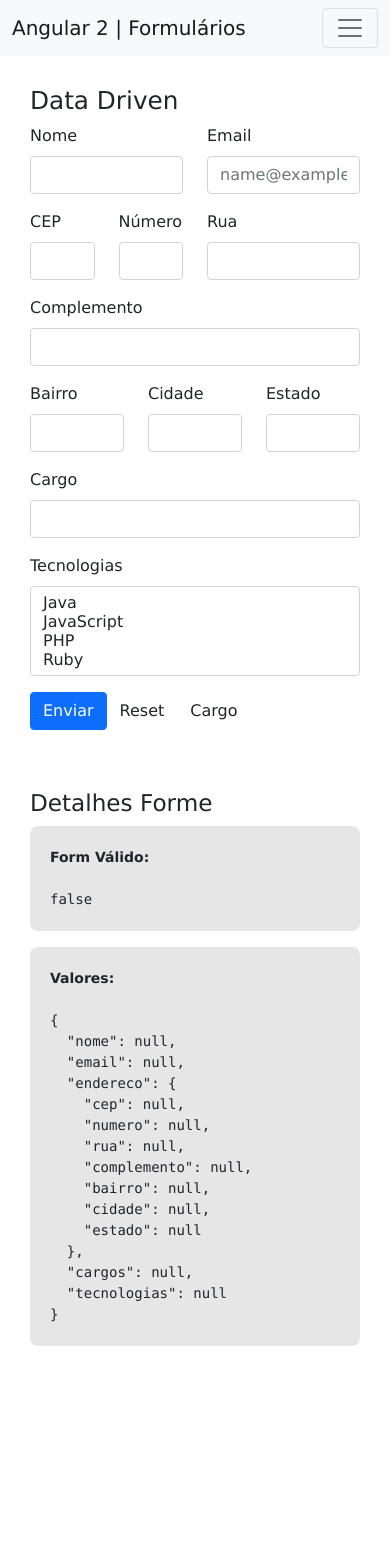
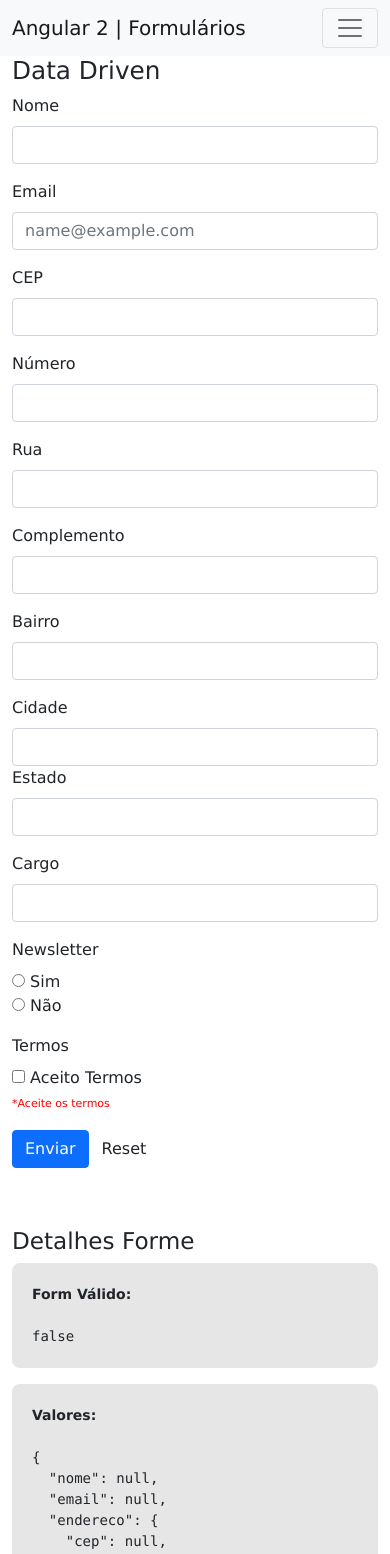
Before and after one commit to ManoCodigo/Formul-rios-Angular-BootStrap, an Angular app: page /data-drive in a window 390 px wide. Shown: the top 1554 px of the page. Before the commit the page ends 1392 px from the top, so only its background shows below. Built offline with nearby package versions, Linux system fonts and the light colour scheme.

Commit message:
Responsividade com Bootstrap

```diff
--- a/src/app/app.component.html
+++ b/src/app/app.component.html
@@ -1,6 +1,6 @@
 <header>
   <nav class="navbar navbar-expand-lg navbar-light bg-light">
-    <div class="container-fluid">
+    <div class="container">
       <a class="navbar-brand">Angular 2 | Formulários </a>
       <button class="navbar-toggler" type="button" data-bs-toggle="collapse" data-bs-target="#navbarNavDropdown" aria-controls="navbarNavDropdown" aria-expanded="false" aria-label="Toggle navigation">
         <span class="navbar-toggler-icon"></span>
--- a/src/app/formularios/data-driven/data-driven.component.html
+++ b/src/app/formularios/data-driven/data-driven.component.html
@@ -1,18 +1,18 @@
-<section class="container-form">
+<section class="container">
   <h2>Data Driven</h2>
 
   <form [formGroup]="formDD" (submit)="onSubmit()">
 
     <div class="row">
       <!-- NOME -->
-      <div class="col mb-3">
+      <div class="col-sm-12 col-md-6 mb-3">
         <label class="form-label">Nome</label>
         <input type="text" class="form-control" formControlName="nome">
         <span *ngIf="validacoes('nome')" class="required">*Nome Obrigatório</span>
       </div>
 
       <!-- EMAIL -->
-      <div class="col mb-3">
+      <div class="col-sm-12 col-md-6 mb-3">
         <label class="form-label">Email</label>
         <input type="email" class="form-control" placeholder="name@example.com" formControlName="email">
         <span *ngIf="validacoes('email')" class="required">*Email Obrigatório</span>
@@ -20,10 +20,9 @@
     </div>
 
     <div formGroupName="endereco" class="endereco">
-
       <div class="row">
         <!-- CEP -->
-        <div class="col mb-3">
+        <div class="col-sm-6 col-md-3 mb-3">
           <label class="form-label">CEP</label>
           <input type="text" class="form-control" formControlName="cep"
           (keyup)="onConsultaCEP()">
@@ -32,14 +31,14 @@
         </div>
 
         <!-- NUMERO -->
-        <div class="col mb-3">
+        <div class="col-sm-6 col-md-3 mb-3">
           <label class="form-label">Número</label>
           <input type="text" class="form-control" formControlName="numero">
           <span *ngIf="validacoes('endereco.numero')" class="required">*Número Obrigatório</span>
         </div>
 
         <!-- RUA -->
-        <div class="col-6 mb-3">
+        <div class="col-sm-12 col-md-6 mb-3">
           <label class="form-label">Rua</label>
           <input type="text" class="form-control" formControlName="rua">
           <span *ngIf="validacoes('endereco.rua')" class="required">*Rua Obrigatório</span>
@@ -47,28 +46,28 @@
       </div>
 
       <!-- COMPLEMENTO -->
-      <div class="col mb-3">
+      <div class="col col-md-12 mb-3">
         <label class="form-label">Complemento</label>
         <input type="text" class="form-control" formControlName="complemento">
       </div>
 
       <div class="row">
         <!-- BAIRRO -->
-        <div class="col mb-3">
+        <div class="col-sm-12 col-md-4 mb-3">
           <label class="form-label">Bairro</label>
           <input type="text" class="form-control" formControlName="bairro">
           <span *ngIf="validacoes('endereco.bairro')" class="required">*Bairro Obrigatório</span>
         </div>
 
         <!-- CIDADE -->
-        <div class="col colmb-3">
+        <div class="col-sm-6 col-md-4 colmb-3">
           <label class="form-label">Cidade</label>
           <input type="text" class="form-control" formControlName="cidade">
           <span *ngIf="validacoes('endereco.cidade')" class="required">*Cidade Obrigatório</span>
         </div>
 
         <!-- ESTADO -->
-        <div class="col mb-3">
+        <div class="col-sm-6 col-md-4 mb-3">
           <label class="form-label">Estado</label>
           <select type="text" class="form-control" formControlName="estado">
             <option *ngFor="let item of estadoBr | async" [value]="item.sigla">
@@ -78,14 +77,13 @@
           <span *ngIf="validacoes('endereco.estado')" class="required">*Estado Obrigatório</span>
         </div>
       </div>
-
     </div>
 
+    <div class="row">
       <!-- CARGO -->
-      <div class="col mb-3">
+      <div class="col-sm-12 col-md-4 mb-3">
         <label class="form-label">Cargo</label>
-        <select type="text" class="form-control" formControlName="cargos"
-        [compareWith]="compararCargos">
+        <select type="text" class="form-control" formControlName="cargos">
           <option *ngFor="let item of cargos" [ngValue]="item">
             {{ item.desc }}
           </option>
@@ -93,23 +91,34 @@
         <span *ngIf="validacoes('cargo')" class="required">*Cargo Obrigatório</span>
       </div>
 
-      <!-- TECNOLOGIAS -->
-      <div class="col mb-3">
-        <label class="form-label">Tecnologias</label>
-        <select type="text" class="form-control" formControlName="tecnologias" multiple>
-          <option *ngFor="let item of tecnologias" [value]="item.nome">
+      <!-- NEWSLETTER -->
+      <div class="col-sm-6 col-md-4 mb-3">
+        <label class="form-label">Newsletter</label>
+        <div class="row" *ngFor="let item of newsletterOp">
+          <label class="radio-inline">
+            <input type="radio" [value]="item.valor" formControlName="newsletter" id="news">
             {{ item.desc }}
-          </option>
-        </select>
-        <span *ngIf="validacoes('cargo')" class="required">*Cargo Obrigatório</span>
+          </label>
+        </div>
       </div>
 
+      <!-- TERMOS -->
+      <div class="col-sm-6  col-md-4 mb-3">
+        <label class="form-label">Termos</label>
+        <div class="row checkbox">
+          <label class="checkbox-inline">
+            <input type="checkbox" formControlName="termos">
+            Aceito Termos
+          </label>
+        </div>
+        <span
+        *ngIf="formDD.get('termos')?.invalid || formDD.get('termos')?.pristine" class="required">*Aceite os termos</span>
+      </div>
+    </div>
 
 
     <button type="submit" class="btn btn-primary">Enviar</button>
     <button (click)="resetForm()" class="btn" >Reset</button>
-    <button (click)="setCargo()" class="btn" >Cargo</button>
   </form>
-
   <form-debugger [form]="formDD"></form-debugger>
 </section>
--- a/src/app/formularios/data-driven/data-driven.component.ts
+++ b/src/app/formularios/data-driven/data-driven.component.ts
@@ -17,7 +17,7 @@ export class DataDrivenComponent implements OnInit {
   public estadoBr!: Observable<IEstadosBr[]>
 
   public cargos!: any[]
-  public tecnologias!: any[]
+  public newsletterOp!: any[]
 
   constructor(
     private builder: FormBuilder,
@@ -26,17 +26,7 @@ export class DataDrivenComponent implements OnInit {
   ) { }
 
   ngOnInit(): void {
-    // OUTRA FORMA
-    // this.formDD = new FormGroup({
-    //   nome: new FormControl(null),
-    //   email: new FormControl(null),
-    //   endereco: new FormGroup({
-    //     cep: new FormControl(null),
-    //     numero: new FormControl(null),
-    //     rua: new FormControl(null),
-    //     emcomplementoail: new FormControl(null),
-    //   })
-    // })
+    // this.formDD.reset()
 
     this.formDD = this.builder.group({
       nome: [null, Validators.required],
@@ -51,33 +41,24 @@ export class DataDrivenComponent implements OnInit {
         estado: [null, Validators.required],
       }),
       cargos: [null],
-      tecnologias: [null],
+      termos: [null],
+      newsletter: [null],
     })
 
     this.estadoBr = this.dropdownService.getEstadosBr()
     this.cargos = this.dropdownService.getCargos()
-    this.tecnologias = this.dropdownService.getTecnologias()
-  }
-
-  setCargo() {
-    const cargo = {nome: 'DevP', nivel: 'Pleno', desc: 'Dev Pl'}
-
-    this.formDD.get('cargos')?.setValue(cargo)
-  }
-
-  compararCargos(ob1: any, ob2: any) {
-    return ob1 && ob2 ? (ob1.nome === ob2.nome && ob1.nivel === ob2.nivel) : ob1 === ob2
+    this.newsletterOp = this.dropdownService.getNewlestter()
   }
 
   onSubmit() {
     if (this.formDD.valid) {
-      console.log(this.formDD)
+      console.log(this.formDD.value)
       // this.resetForm()
     } else {
       this.verificaValidacoesForm(this.formDD)
     }
   }
-
+  // 60748-540
   onConsultaCEP() {
     const cep = this.formDD.get('endereco.cep')?.value
 
--- a/src/app/formularios/template-driven/template-driven.component.html
+++ b/src/app/formularios/template-driven/template-driven.component.html
@@ -1,4 +1,4 @@
-<section class="container-form">
+<section class="container">
   <h2>Template Driven</h2>
 
   <form #formTD="ngForm" (ngSubmit)="onEnviar(formTD)">
@@ -6,7 +6,7 @@
     <div class="row">
 
       <!-- NOME -->
-      <div class="col mb-3">
+      <div class="col-sm-12 col-md-6 mb-3">
         <label class="form-label">Nome</label>
         <input type="text" class="form-control" id="exampleFormControlInput1"
         name="nome" ngModel required #nome="ngModel">
@@ -14,7 +14,7 @@
       </div>
 
       <!-- EMAIL -->
-      <div class="col mb-3">
+      <div class="col-sm-12 col-md-6 mb-3">
         <label class="form-label">Email</label>
         <input type="email" class="form-control" placeholder="name@example.com"
         name="email" ngModel required email #email="ngModel">
@@ -23,12 +23,11 @@
     </div>
 
     <div ngModelGroup="endereco" class="endereco">
-
       <!-- LINHA 2 -->
       <div class="row">
 
         <!-- CEP -->
-        <div class="col mb-3">
+        <div class="col-sm-6 col-md-3 mb-3">
           <label class="form-label">CEP</label>
           <input type="text" class="form-control" name="cep" ngModel required #cep="ngModel" (keyup)="onConsultaCEP(cep.value, formTD)">
           <span *ngIf="validacoes(cep)" class="required">*CEP Obrigatório</span>
@@ -36,49 +35,47 @@
         </div>
 
         <!-- NUMERO -->
-        <div class="col mb-3">
+        <div class="col-sm-6 col-md-3 mb-3">
           <label class="form-label">Número</label>
           <input type="text" class="form-control" name="numero" ngModel required #numero="ngModel">
           <span *ngIf="validacoes(numero)" class="required">*Número Obrigatório</span>
         </div>
 
-        <!-- COMPLEMENTO -->
-        <div class="col-6 mb-3">
-          <label class="form-label">Complemento</label>
-          <input type="text" class="form-control" name="complemento" ngModel #complemento="ngModel">
-        </div>
-      </div>
-
-      <!-- LINHA 3 -->
-      <div class="row">
-
         <!-- RUA -->
-        <div class="col mb-3">
+        <div class="col-sm-12 col-md-6 mb-3">
           <label class="form-label">Rua</label>
           <input type="text" class="form-control" name="rua" ngModel required #rua="ngModel">
           <span *ngIf="validacoes(rua)" class="required">*Rua Obrigatório</span>
         </div>
       </div>
 
+      <!-- LINHA 3 -->
+      <div class="row">
+        <!-- COMPLEMENTO -->
+        <div class="col mb-3">
+          <label class="form-label">Complemento</label>
+          <input type="text" class="form-control" name="complemento" ngModel #complemento="ngModel">
+        </div>
+      </div>
+
       <!-- LINHA 4 -->
       <div class="row">
-
-        <!-- RUA -->
-        <div class="col mb-3">
+        <!-- BAIRRO -->
+        <div class="col-sm-6 col-md-4 mb-3">
           <label class="form-label">Bairro</label>
           <input type="text" class="form-control" name="bairro" ngModel required #bairro="ngModel">
           <span *ngIf="validacoes(bairro)" class="required">*Bairro Obrigatório</span>
         </div>
 
         <!-- CIDADE -->
-        <div class="col mb-3">
+        <div class="col-sm-6 col-md-4 mb-3">
           <label class="form-label">Cidade</label>
           <input type="text" class="form-control" name="cidade" ngModel required #cidade="ngModel">
           <span *ngIf="validacoes(cidade)" class="required">*Cidade Obrigatório</span>
         </div>
 
         <!-- ESTADO -->
-        <div class="col mb-3">
+        <div class="col-sm-12 col-md-4 mb-3">
           <label class="form-label">Estado</label>
           <select type="text" class="form-control" name="estado" ngModel required #estado="ngModel">
             <option *ngFor="let item of estadoBr" [value]="item.sigla">
```
Also changed, not shown: src/app/service/dropdown.service.ts (+6 -8 lines).
